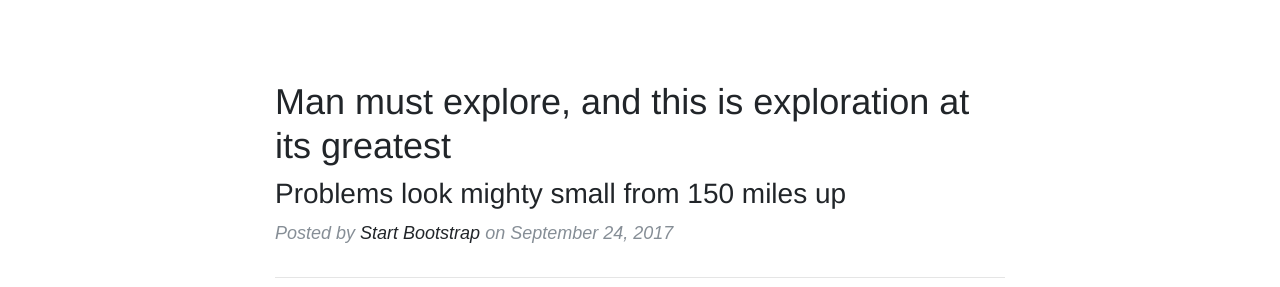
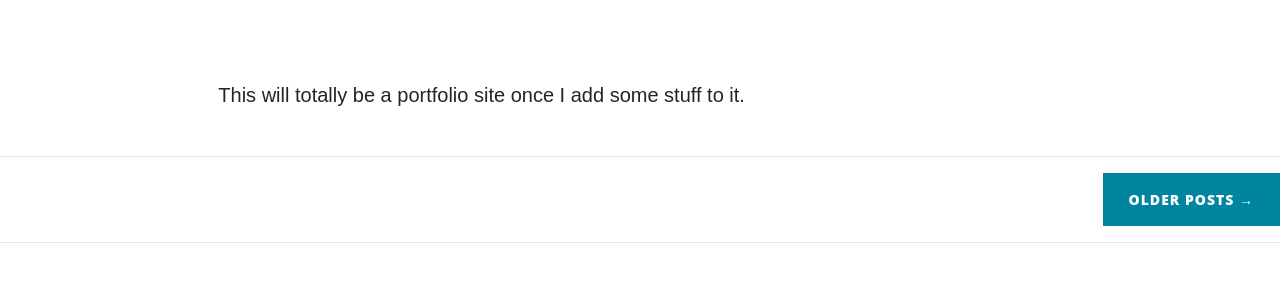
Before and after one commit to EdMoffatt/EdMoffatt, a website: page index.html in a window 1280 px wide. Shown: the part 532-819 px from the top of the page. Drawn offline with Linux system fonts and the light colour scheme; a web font is replaced by a local one.

Commit message:
Banner Image

```diff
--- a/index.html
+++ b/index.html
@@ -66,8 +66,13 @@
       </div>
     </header>
 
+    <div class="row">
+      <div class="col-lg-8 col-md-10 mx-auto">
+        <p>This will totally be a portfolio site once I add some stuff to it.</p>
+      </div>
+    </div>
     <!-- Main Content -->
-    <div class="container">
+    <!-- <div class="container">
       <div class="row">
         <div class="col-lg-8 col-md-10 mx-auto">
           <div class="post-preview">
@@ -121,7 +126,7 @@
             <p class="post-meta">Posted by
               <a href="#">Start Bootstrap</a>
               on July 8, 2017</p>
-          </div>
+          </div> -->
           <hr>
           <!-- Pager -->
           <div class="clearfix">
```
Also changed, not shown: img/home-bg.jpg.
